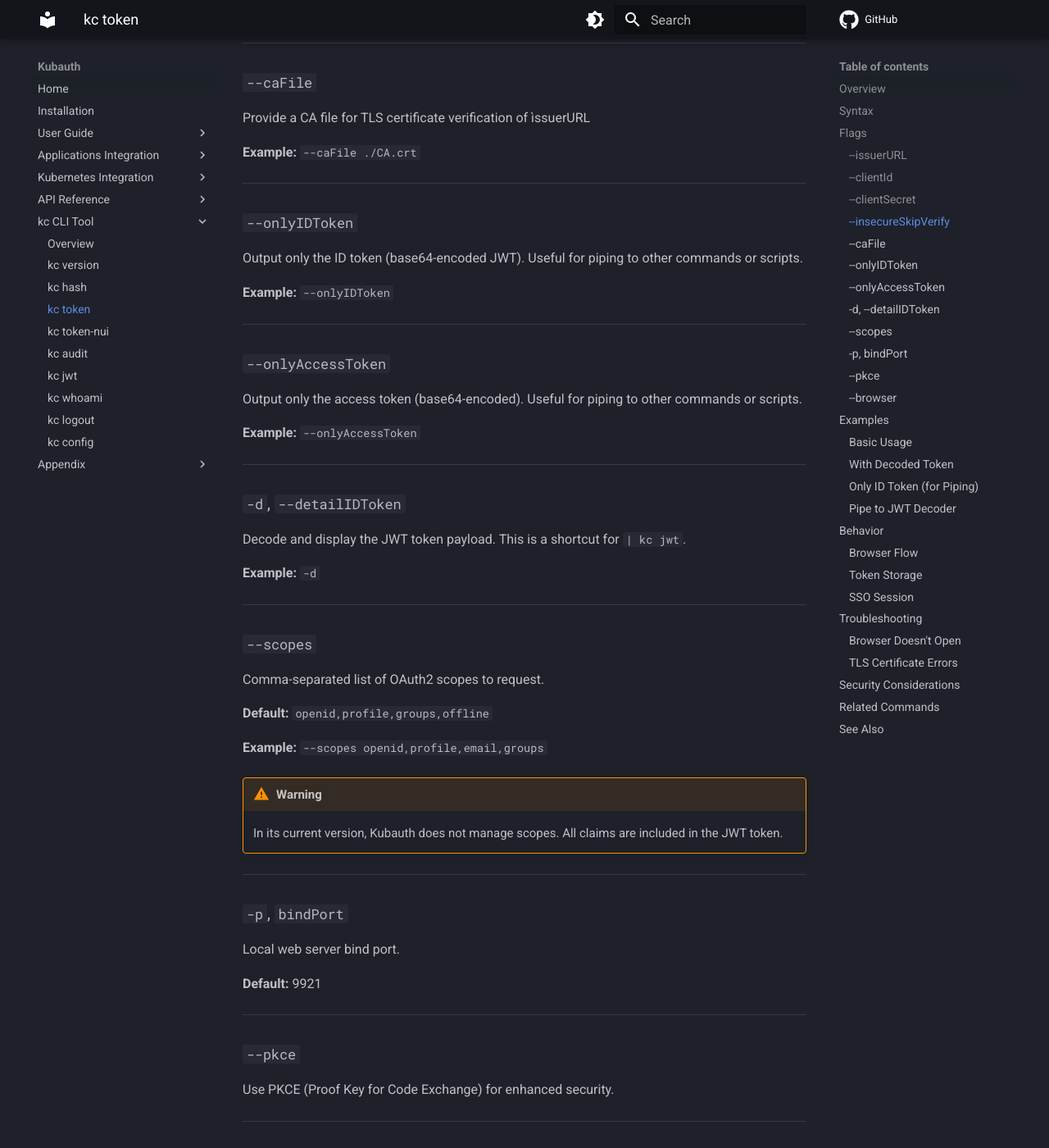
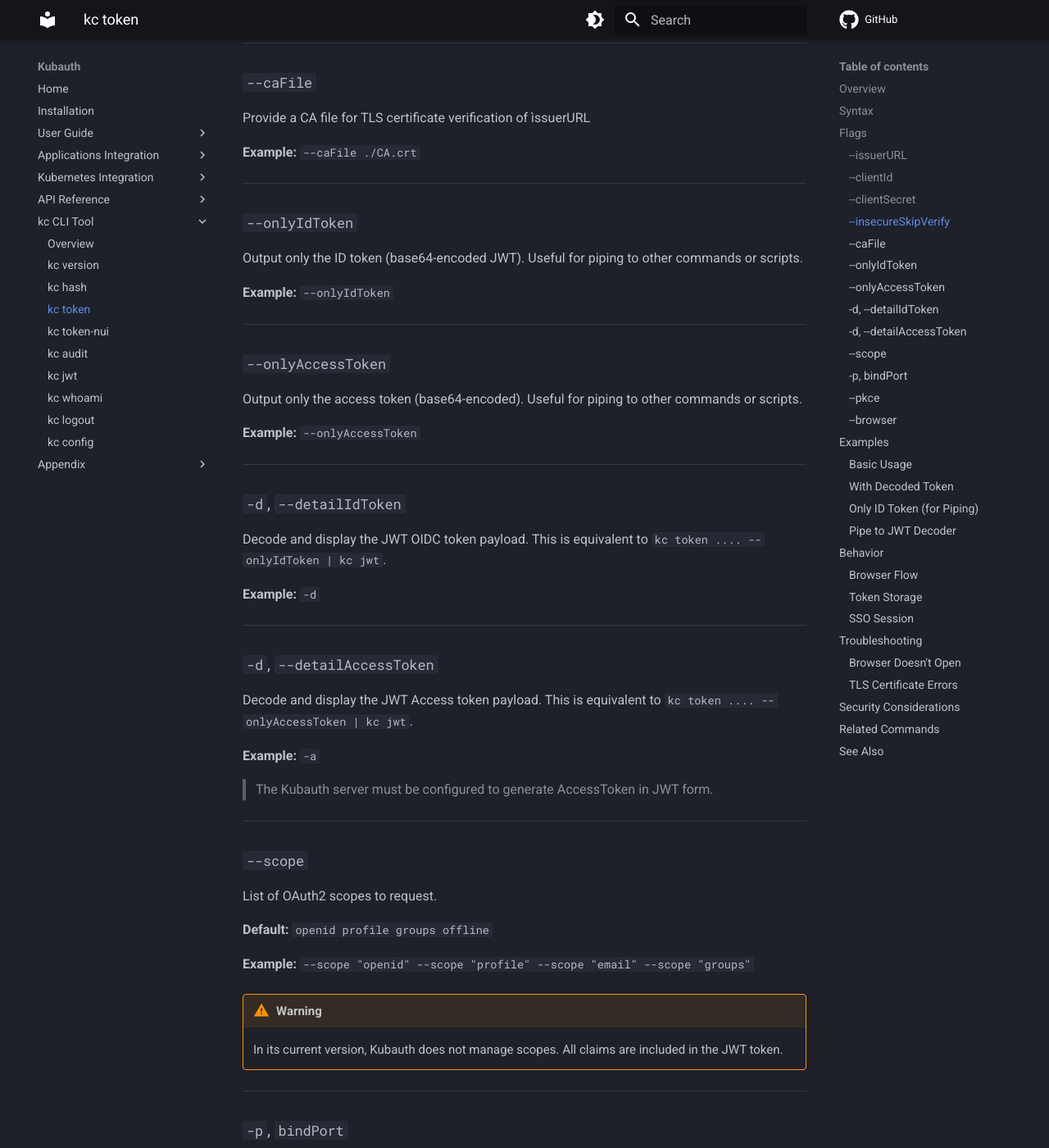
Before and after one commit to kubauth/kubauth-doc, an MkDocs documentation site: the page built from docs/70-kc/130-token.md, in a window 1280 px wide and 1400 px high, scrolled down 1305 px. Shown: the whole window at 82% size. Built offline with MkDocs 1.6.1 and Material for MkDocs 9.7.7, drawn with Linux system fonts in a browser that asks for light colours; comment, search, counter and statistics services are not loaded; some of the changed text lies outside the part shown.

Commit message:
chore: Replace onlyIDToken by onlyIdToken

````diff
--- a/docs/70-kc/130-token.md
+++ b/docs/70-kc/130-token.md
@@ -51,10 +51,10 @@
 **Example:** `--caFile ./CA.crt`
 
 -----
-### `--onlyIDToken`
+### `--onlyIdToken`
 Output only the ID token (base64-encoded JWT). Useful for piping to other commands or scripts.
 
-**Example:** `--onlyIDToken`
+**Example:** `--onlyIdToken`
 
 -----
 ### `--onlyAccessToken`
@@ -63,18 +63,26 @@
 **Example:** `--onlyAccessToken`
 
 -----
-### `-d`, `--detailIDToken`
-Decode and display the JWT token payload. This is a shortcut for `| kc jwt`.
+### `-d`, `--detailIdToken`
+Decode and display the JWT OIDC token payload. This is equivalent to `kc token .... --onlyIdToken | kc jwt`.
 
 **Example:** `-d`
 
 -----
-### `--scopes`
-Comma-separated list of OAuth2 scopes to request.
+### `-d`, `--detailAccessToken`
+Decode and display the JWT Access token payload. This is equivalent to `kc token .... --onlyAccessToken | kc jwt`.
 
-**Default:** `openid,profile,groups,offline`
+**Example:** `-a`
 
-**Example:** `--scopes openid,profile,email,groups`
+> The Kubauth server must be configured to generate AccessToken in JWT form.
+
+-----
+### `--scope`
+List of OAuth2 scopes to request.
+
+**Default:** `openid profile groups offline`
+
+**Example:** `--scope "openid" --scope "profile" --scope "email" --scope "groups"`
 
 !!! warning
 
@@ -158,7 +166,7 @@
 ### Only ID Token (for Piping)
 
 ```bash
-kc token --issuerURL https://kubauth.example.com --clientId public --onlyIDToken
+kc token --issuerURL https://kubauth.example.com --clientId public --onlyIdToken
 ```
 
 **Output:**
@@ -169,7 +177,7 @@
 ### Pipe to JWT Decoder
 
 ```bash
-kc token --issuerURL https://kubauth.example.com --clientId public --onlyIDToken | kc jwt
+kc token --issuerURL https://kubauth.example.com --clientId public --onlyIdToken | kc jwt
 ```
 
 ## Behavior
@@ -189,10 +197,10 @@
 
 ```bash
 # Save ID token to variable
-ID_TOKEN=$(kc token --issuerURL https://kubauth.example.com --clientId public --onlyIDToken)
+ID_TOKEN=$(kc token --issuerURL https://kubauth.example.com --clientId public --onlyIdToken)
 
 # Save to file
-kc token --issuerURL https://kubauth.example.com --clientId public --onlyIDToken > token.txt
+kc token --issuerURL https://kubauth.example.com --clientId public --onlyIdToken > token.txt
 ```
 
 ### SSO Session
````
Also changed, not shown: docs/30-user-guide/120-tokens-and-claims.md (+2 -2 lines), docs/30-user-guide/160-password-grant.md (+1 -1 lines), docs/70-kc/100-overview.md (+1 -1 lines), docs/70-kc/140-token-nui.md (+18 -10 lines), docs/70-kc/160-jwt.md (+1 -1 lines).
